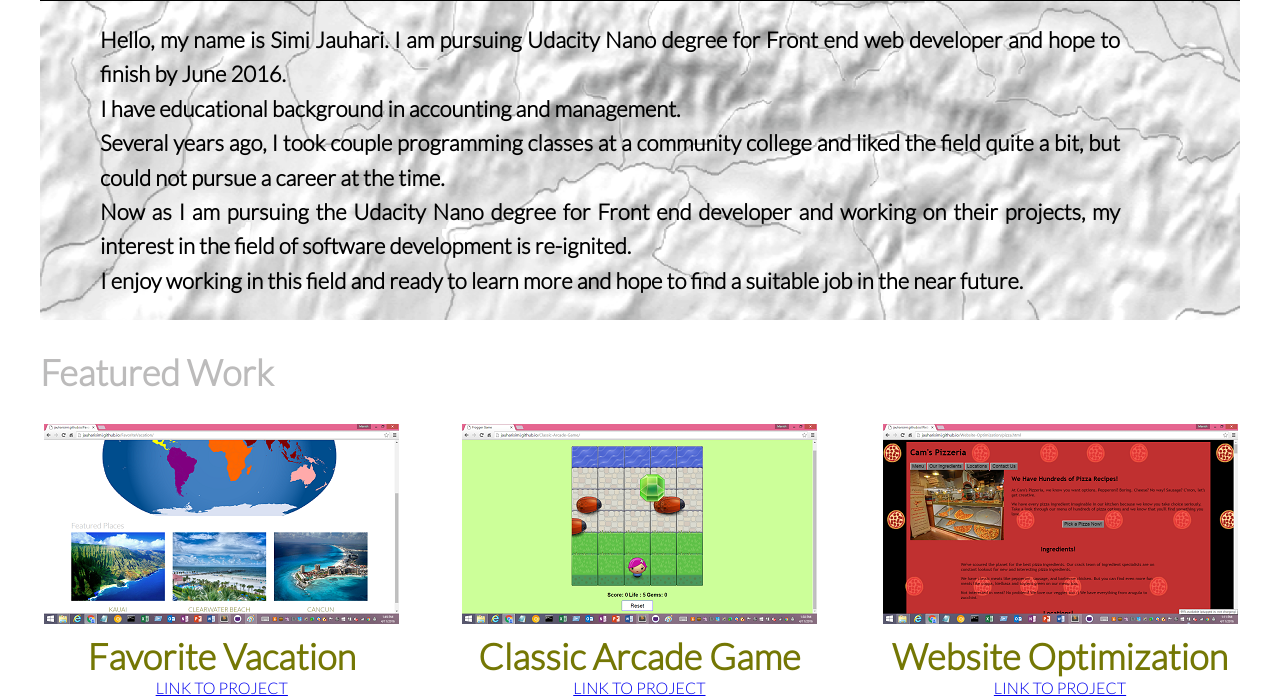
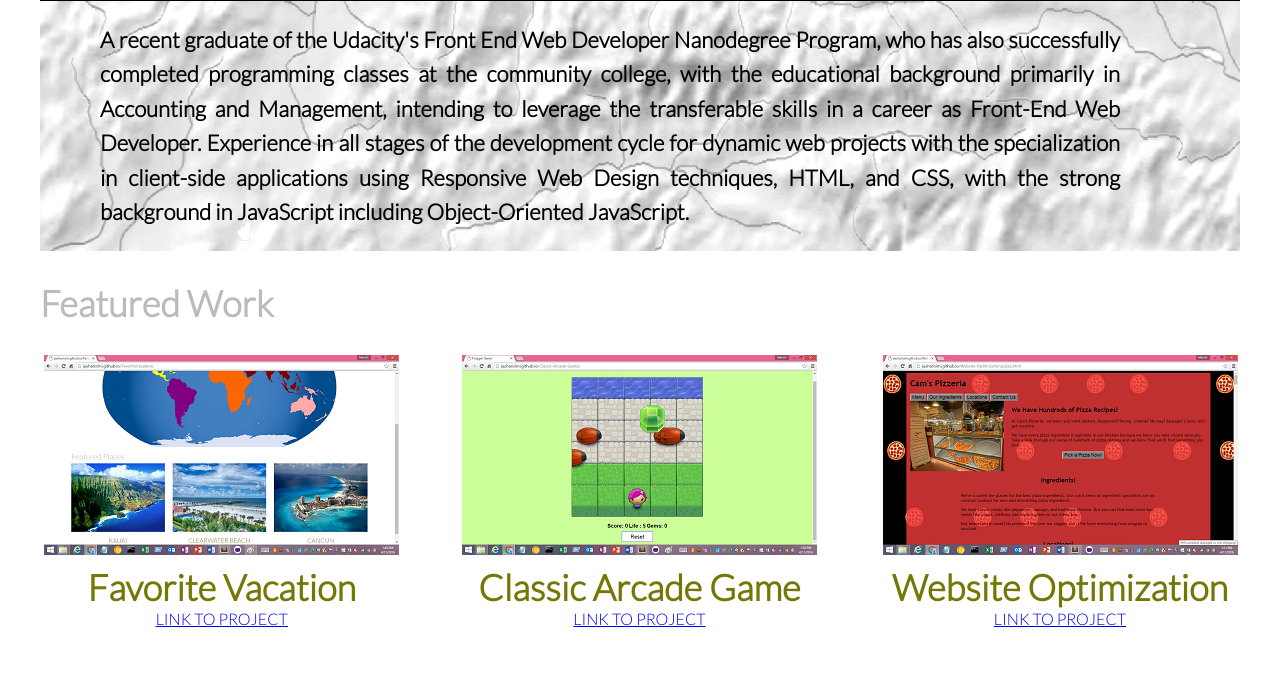
Before and after one commit to jauharisimi/profile, a plain HTML site: page index.html in a window 1280 px wide. Shown: the part 122-819 px from the top of the page. Drawn offline with Linux system fonts and the light colour scheme.

Commit message:
Update index.html

```diff
--- a/index.html
+++ b/index.html
@@ -31,7 +31,7 @@
 
     	<div class="row-one">
     		<div class="info mobile-collapse">
-    		<p> Hello, my name is Simi Jauhari. I am pursuing Udacity Nano degree for Front end web developer and hope to finish by June 2016.<br />I have educational background in accounting and management. <br />Several years ago, I took couple programming classes at a community college and liked the field quite a bit, but could not pursue a career at the time.<br /> Now as I am pursuing the Udacity Nano degree for Front end developer  and working on their projects, my interest in the field of software development is re-ignited. <br />I enjoy working in this field and ready to learn more and hope to find a suitable job in the near future. </p>
+    		<p> A recent graduate of the Udacity's Front End Web Developer Nanodegree Program, who has also successfully completed programming classes at the community college, with the educational background primarily in Accounting and Management, intending to leverage the transferable skills in a career as Front-End Web Developer. Experience in all stages of the development cycle for dynamic web projects with the specialization in client-side applications using Responsive Web Design techniques, HTML, and CSS, with the strong background in JavaScript including Object-Oriented JavaScript. </p>
     		</div>
    		</div>
 
```
